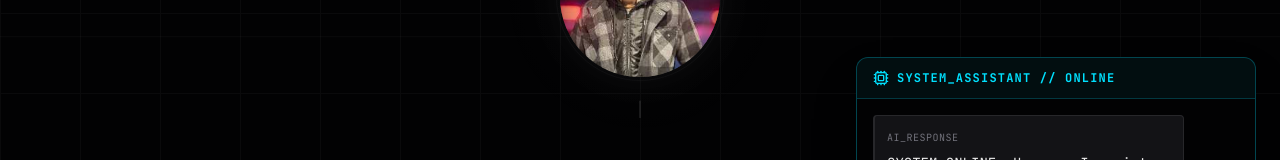
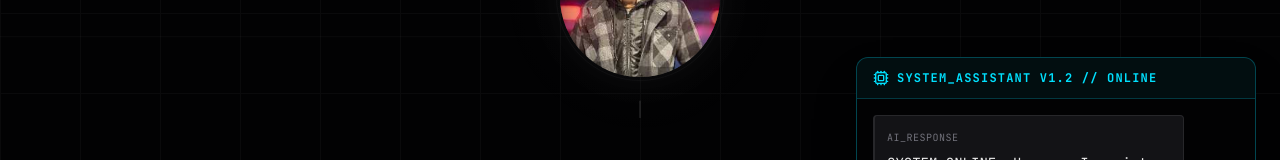
Before and after one commit to devendrasaim/devendrasaim.github.io, a Next.js app: page / in a window 1280 px wide. Both pictures are taken after a click on the button 1227 px from the left and 747 px from the top of the page. Shown: the part 147-307 px from the top of the page. Built offline with nearby package versions, Linux system fonts and the light colour scheme; no server answers.

Commit message:
Add version number

```diff
--- a/components/chat-widget.tsx
+++ b/components/chat-widget.tsx
@@ -136,7 +136,7 @@ export function ChatWidget() {
               <div className="flex items-center gap-2">
                 <Cpu className="w-4 h-4 text-cyan" />
                 <span className="font-mono text-xs font-bold tracking-widest text-cyan uppercase">
-                  System_Assistant // Online
+                  System_Assistant v1.2 // Online
                 </span>
               </div>
             </div>
```
